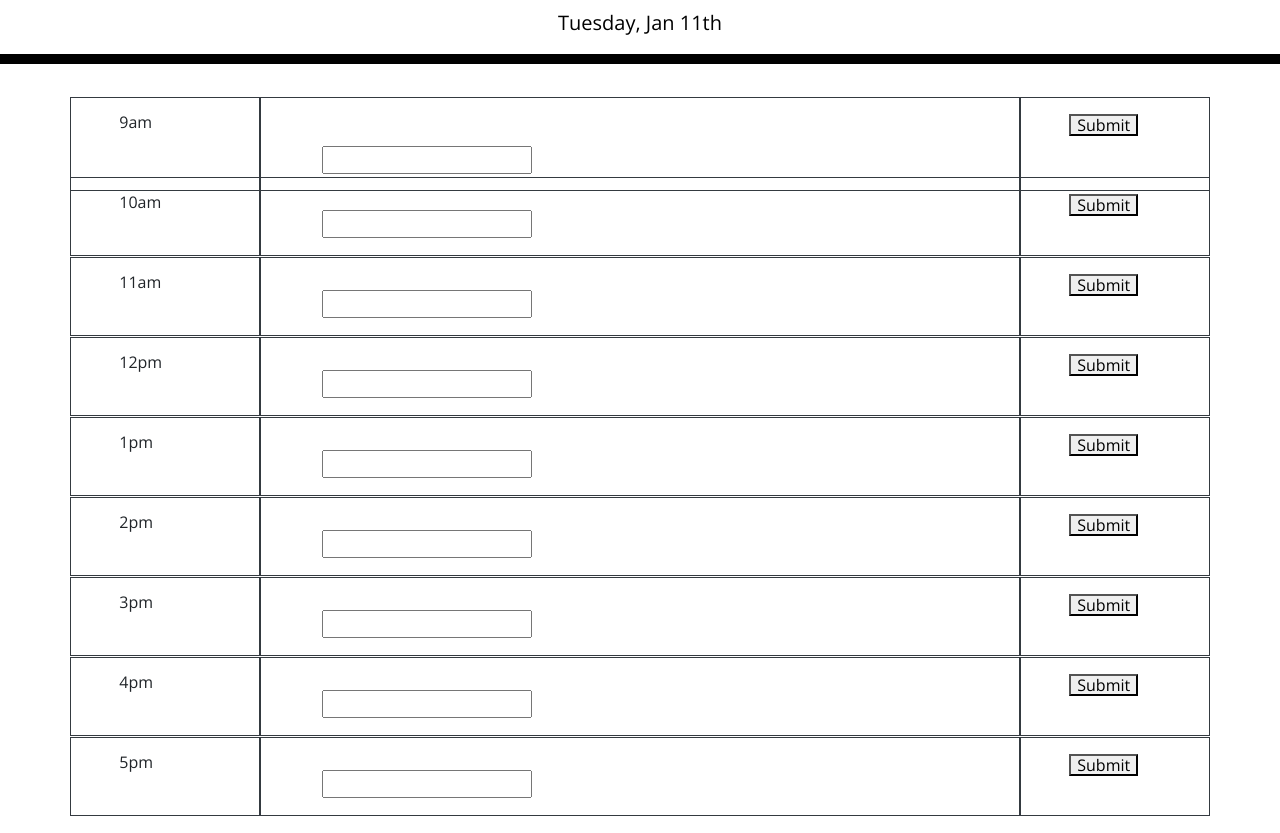
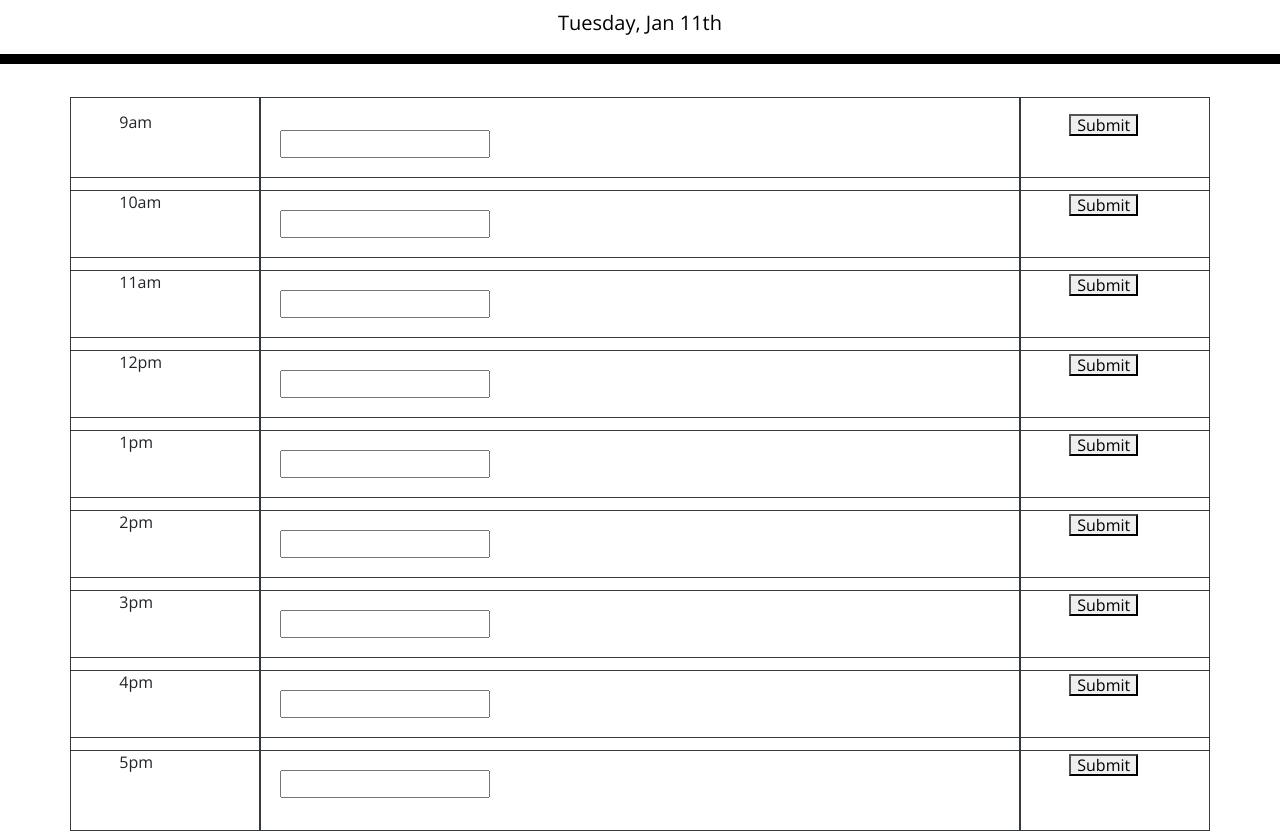
Before and after one commit to lconnell1000/Work-Day-Scheduler, a plain HTML site: page index.html in a window 1280 px wide. Shown: the part 122-955 px from the top of the page. Drawn offline with nearby package versions, Linux system fonts and the light colour scheme.

```diff
--- a/index.html
+++ b/index.html
@@ -30,8 +30,7 @@
         9am
       </div>
       <div class="col-8 border border-dark">
-        <form id="form1">
-          <b></b> <input type="text" name="user-input">
+        <form id="form1"><b></b> <input type="text" name="user-input"></form>
       </div>
       <div class="col-2 border border-dark" id="saveBtn">
         <button type="button" id="submit">Submit</button>
@@ -42,8 +41,7 @@
         10am
       </div>
       <div class="col-8 border border-dark">
-        <form id="form1">
-          <b></b> <input type="text" name="user-input">
+        <form id="form1"><b></b> <input type="text" name="user-input"></form>
       </div>
       <div class="col-2 border border-dark" id="saveBtn">
         <button type="button" id="submit">Submit</button>
@@ -54,8 +52,7 @@
         11am
       </div>
       <div class="col-8 border border-dark">
-        <form id="form1">
-          <b></b> <input type="text" name="user-input">
+        <form id="form1"><b></b> <input type="text" name="user-input"></form>
       </div>
       <div class="col-2 border border-dark" id="saveBtn">
         <button type="button" id="submit">Submit</button>
@@ -66,8 +63,7 @@
         12pm
       </div>
       <div class="col-8 border border-dark">
-        <form id="form1">
-          <b></b> <input type="text" name="user-input">
+        <form id="form1"><b></b> <input type="text" name="user-input"></form>
       </div>
       <div class="col-2 border border-dark" id="saveBtn">
         <button type="button" id="submit">Submit</button>
@@ -78,8 +74,7 @@
         1pm
       </div>
       <div class="col-8 border border-dark">
-        <form id="form1">
-          <b></b> <input type="text" name="user-input">
+        <form id="form1"><b></b> <input type="text" name="user-input"></form>
       </div>
       <div class="col-2 border border-dark" id="saveBtn">
         <button type="button" id="submit">Submit</button>
@@ -90,8 +85,7 @@
         2pm
       </div>
       <div class="col-8 border border-dark">
-        <form id="form1">
-          <b></b> <input type="text" name="user-input">
+        <form id="form1"><b></b> <input type="text" name="user-input"></form>
       </div>
       <div class="col-2 border border-dark" id="saveBtn">
         <button type="button" id="submit">Submit</button>
@@ -102,8 +96,7 @@
         3pm
       </div>
       <div class="col-8 border border-dark">
-        <form id="form1">
-          <b></b> <input type="text" name="user-input">
+        <form id="form1"><b></b> <input type="text" name="user-input"></form>
       </div>
       <div class="col-2 border border-dark" id="saveBtn">
         <button type="button" id="submit">Submit</button>
@@ -114,8 +107,7 @@
         4pm
       </div>
       <div class="col-8 border border-dark">
-        <form id="form1">
-          <b></b> <input type="text" name="user-input">
+        <form id="form1"><b></b> <input type="text" name="user-input"></form>
       </div>
       <div class="col-2 border border-dark" id="saveBtn">
         <button type="button" id="submit">Submit</button>
@@ -126,8 +118,7 @@
         5pm
       </div>
       <div class="col-8 border border-dark">
-        <form id="form1">
-          <b></b> <input type="text" name="user-input">
+        <form id="form1"><b></b> <input type="text" name="user-input"></form>
       </div>
       <div class="col-2 border border-dark" id="saveBtn">
         <button type="button" id="submit">Submit</button>
```
